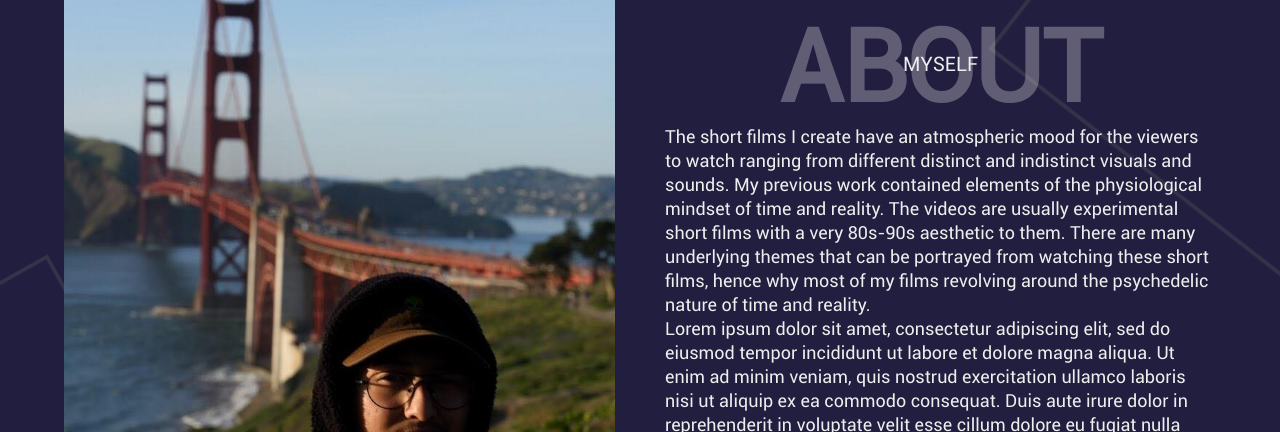
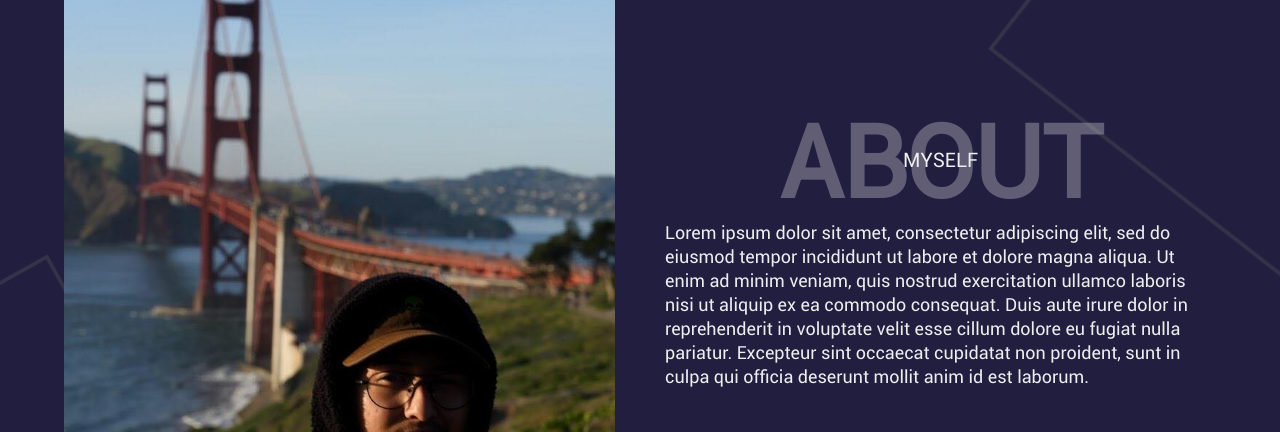
Before and after one commit to austinbaying/austinbryan.github.io, a plain HTML site: page index.html in a window 1280 px wide. Shown: the part 950-1382 px from the top of the page. Drawn offline with nearby package versions, Linux system fonts and the light colour scheme.

Commit message:
Update index.html
reverted back

```diff
--- a/index.html
+++ b/index.html
@@ -56,10 +56,6 @@
           <h6>Myself</h6>
         </div>
         <p>
-          The short films I create have an atmospheric mood for the viewers to watch ranging from different distinct and indistinct visuals and sounds. My previous work contained elements of the physiological mindset of time and reality. The videos are usually experimental short films with a very 80s-90s aesthetic to them. There are many underlying themes that can be portrayed from watching these short films, hence why most of my films revolving around the psychedelic nature of time and reality.
-
-          <br>
-
           Lorem ipsum dolor sit amet, consectetur adipiscing elit, sed do eiusmod tempor incididunt ut labore et dolore magna aliqua. Ut enim ad minim veniam, quis nostrud exercitation ullamco laboris nisi ut aliquip ex ea commodo consequat. Duis
           aute irure dolor in reprehenderit in voluptate velit esse cillum dolore eu fugiat nulla pariatur. Excepteur sint occaecat cupidatat non proident, sunt in culpa qui officia deserunt mollit anim id est laborum.
         </p>
```
